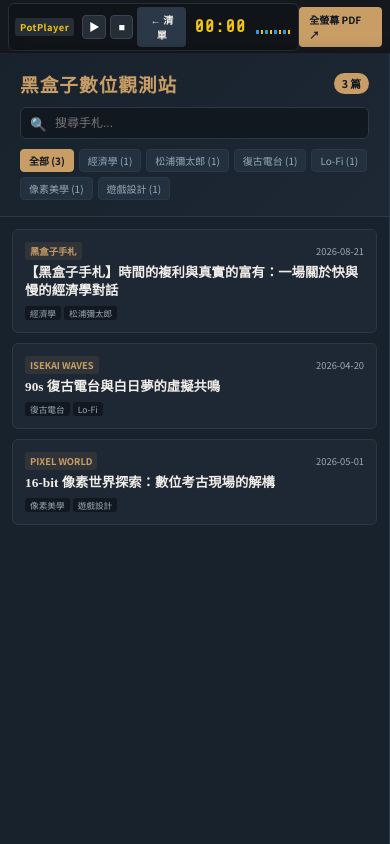
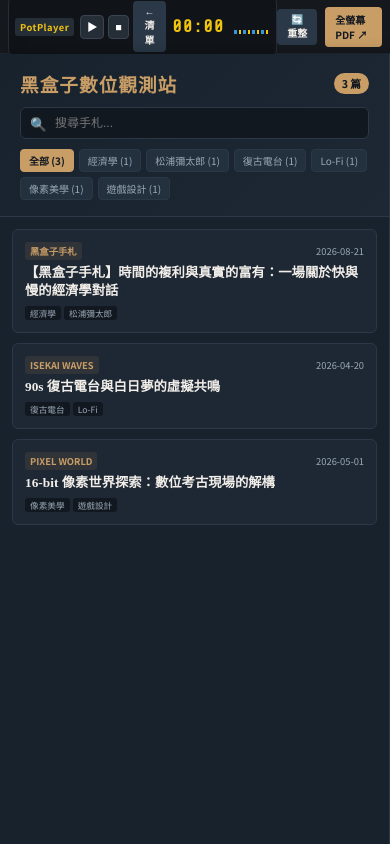
Before and after one commit to xdespair0217/head, a plain HTML site: page index.html in a window 390 px wide. Drawn offline with nearby package versions, Linux system fonts and the light colour scheme.

Commit message:
Update index.html

```diff
--- a/index.html
+++ b/index.html
@@ -220,13 +220,13 @@
     justify-content: space-between;
     align-items: center;
     box-shadow: 0 4px 12px rgba(0,0,0,0.5);
-    height: 54px; /* 固定高度確保不跑版 */
+    height: 54px;
   }
 
   .pot-console {
     display: flex;
     align-items: center;
-    gap: 12px;
+    gap: 10px;
     background: #101418;
     border: 1px solid #252e3a;
     padding: 4px 10px;
@@ -258,7 +258,6 @@
     line-height: 1;
   }
 
-  /* 集中式等化器動畫 */
   .pot-visualizer {
     display: flex;
     align-items: flex-end;
@@ -297,12 +296,11 @@
   }
   .pot-btn:hover { background: #344154; border-color: var(--pot-yellow); }
 
-  /* 黃色進度條與檔名字幕 */
   .pot-track-box {
     display: flex;
     flex-direction: column;
     gap: 3px;
-    min-width: 180px;
+    min-width: 160px;
   }
 
   .pot-filename {
@@ -311,7 +309,7 @@
     white-space: nowrap;
     overflow: hidden;
     text-overflow: ellipsis;
-    max-width: 180px;
+    max-width: 160px;
   }
 
   .pot-progress-container {
@@ -333,6 +331,23 @@
 
   .action-buttons { display: flex; gap: 8px; align-items: center; }
 
+  .btn-action {
+    background-color: var(--border-color);
+    color: var(--text-main);
+    font-weight: 600;
+    font-size: 7.5pt;
+    padding: 5px 10px;
+    border-radius: 4px;
+    text-decoration: none;
+    display: inline-flex;
+    align-items: center;
+    gap: 4px;
+    cursor: pointer;
+    border: none;
+    transition: background 0.2s;
+  }
+  .btn-action:hover { background-color: #384658; }
+
   .btn-external {
     background-color: var(--accent);
     color: #121820;
@@ -343,8 +358,9 @@
     text-decoration: none;
     display: inline-flex;
     align-items: center;
-    gap: 3px;
+    gap: 4px;
   }
+  .btn-external:hover { background-color: var(--accent-hover); }
 
   .back-to-list-btn {
     display: none;
@@ -384,35 +400,21 @@
   }
   .placeholder-view h2 { color: var(--accent); margin-bottom: 6px; font-size: 13pt; }
 
-  /* 手機版精簡與防遮擋適配 */
   @media (max-width: 768px) {
     body { position: relative; }
-
-    .top-navbar {
-      height: 54px;
-      padding: 4px 8px;
-    }
-
-    .pot-console {
-      gap: 8px;
-      padding: 3px 6px;
-    }
-
-    /* 手機版隱藏檔名與進度條，騰出空間給播放鍵與頻譜 */
+    .top-navbar { height: 54px; padding: 4px 8px; }
+    .pot-console { gap: 6px; padding: 3px 6px; }
     .pot-track-box { display: none; }
-
     #sidebar {
       width: 100%;
       position: absolute;
       left: 0;
-      top: 54px; /* 精準對齊導覽列高度，絕不擋住 */
+      top: 54px;
       height: calc(100vh - 54px);
       z-index: 20;
       transition: transform 0.3s ease;
     }
-
     #sidebar.mobile-hidden { transform: translateX(-100%); }
-
     #main-panel {
       width: 100%;
       position: absolute;
@@ -420,7 +422,6 @@
       top: 0;
       height: 100vh;
     }
-
     .back-to-list-btn { display: inline-flex; align-items: center; gap: 3px; }
   }
 </style>
@@ -445,7 +446,7 @@
 
   <!-- RIGHT MAIN PANEL -->
   <div id="main-panel">
-    <!-- 集中式 PotPlayer 播放控制台 -->
+    <!-- PotPlayer 播放控制台與功能按鈕 -->
     <div class="top-navbar">
       <div class="pot-console">
         <span class="pot-brand">PotPlayer</span>
@@ -474,6 +475,8 @@
       </div>
 
       <div class="action-buttons">
+        <!-- 手動重整按鈕 -->
+        <button class="btn-action" onclick="location.reload()">🔄 重整</button>
         <a href="#" id="openExternalPdf" target="_blank" class="btn-external">全螢幕 PDF ↗</a>
       </div>
     </div>
```
